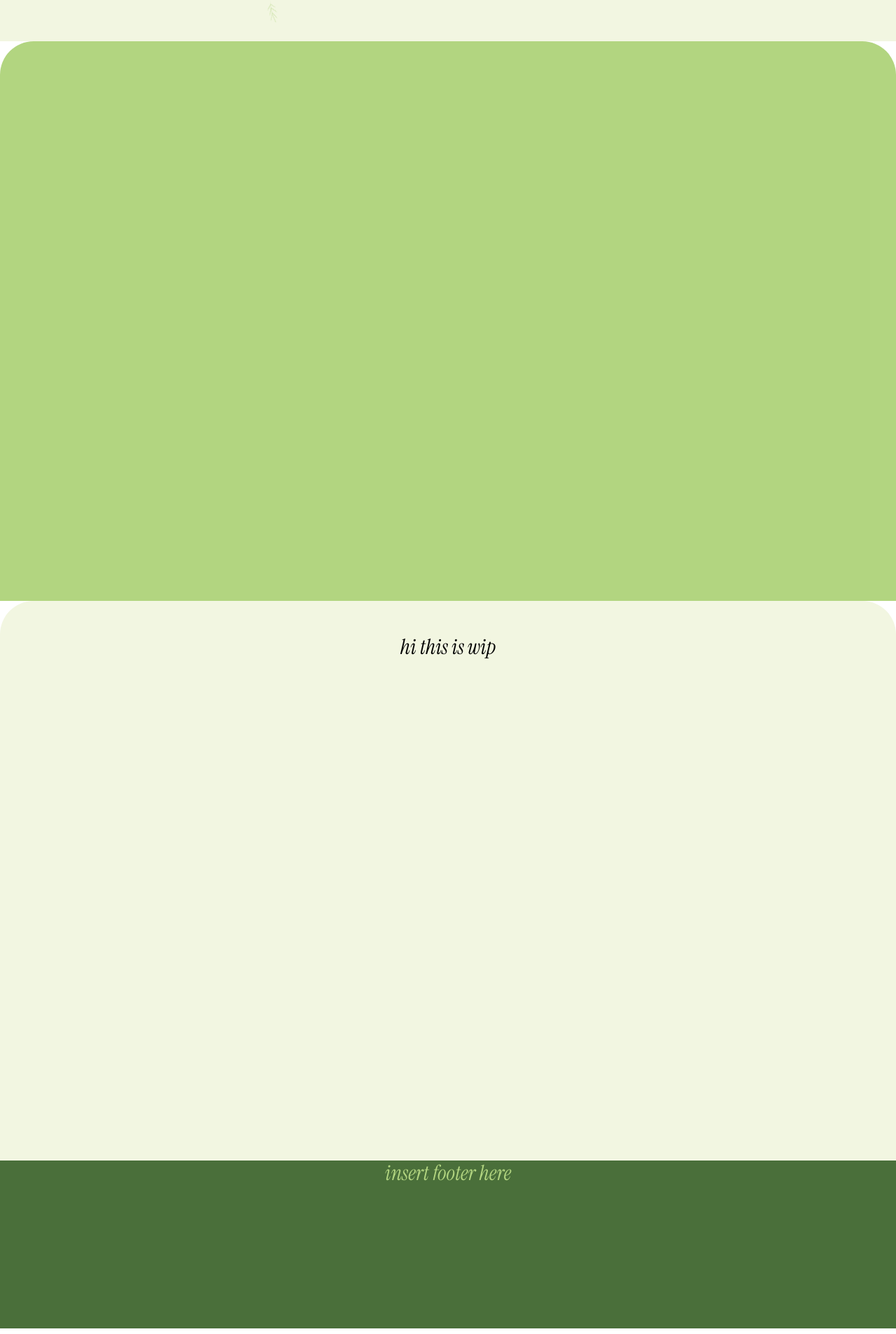
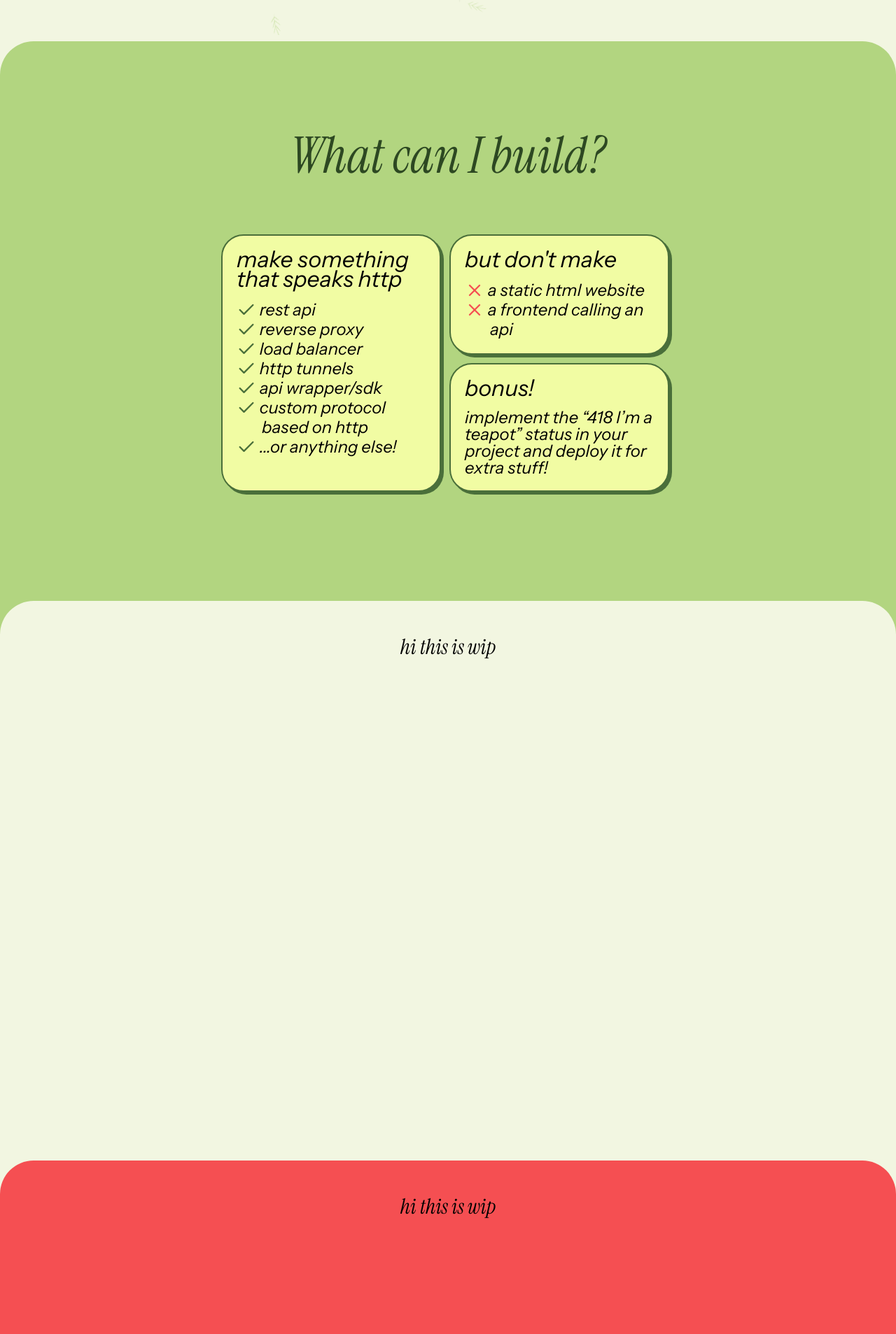
Before and after one commit to nxrmqlly/teapot, a SvelteKit app: page / in a window 1280 px wide. Shown: the part 693-2600 px from the top of the page at 70% size. Built offline with nearby package versions, Linux system fonts and the light colour scheme; a web font is replaced by a local one.

Commit message:
fix background bleed in sections

```diff
--- a/src/routes/+page.svelte
+++ b/src/routes/+page.svelte
@@ -58,7 +58,7 @@
 </script>
 
 <section
-    class="main relative top-0 flex items-center justify-center bg-tea-background z-10 w-screen h-[calc(100vh-3rem)] flex-col"
+    class="main relative top-0 flex items-center justify-center bg-tea-background z-10 w-screen h-screen flex-col"
 >
     <LeafRain />
 
@@ -88,11 +88,7 @@
     </div>
 </section>
 
-<section
-    class="info-sec bg-tea-pale-green pt-12
-    w-screen h-[calc(100vh)] sticky -top-12
-    z-20 rounded-t-[3rem] flex flex-col items-center"
->
+<section class="content-set bg-tea-pale-green">
     <h1
         class="italic teapot-stat-heading font-instrument text-7xl text-center pt-20 text-tea-dark-olive"
     >
@@ -136,15 +132,16 @@
     </div>
 </section>
 
-<section
-    class="bg-tea-background pt-12
-    w-screen h-[calc(100vh)] sticky -top-12
-    z-30 rounded-t-[3rem] flex flex-col items-center"
->
+<section class="content-set bg-tea-background">
     <div class="font-instrument text-3xl italic">hi this is wip</div>
 </section>
+
+<section class="content-set bg-tea-berry">
+    <div class="font-instrument text-3xl italic">hi this is wip</div>
+</section>
+
 <footer
-    class="h-60 bg-tea-olive flex flex-col items-center z-40 relative font-instrument text-3xl italic text-tea-pale-green"
+    class="content-set h-60! bg-tea-olive font-instrument text-3xl italic text-tea-pale-green"
 >
     insert footer here
 </footer>
@@ -165,4 +162,27 @@
     .bonus {
         grid-area: bonus;
     }
+
+    .content-set {
+        position: relative;
+        display: flex;
+        flex-direction: column;
+        align-items: center;
+        width: 100vw;
+        height: 100vh;
+        position: sticky;
+        top: 0;
+        z-index: 20;
+    }
+
+    .content-set::before {
+        content: "";
+        position: absolute;
+        top: -3rem;
+        left: 0;
+        width: 100%;
+        height: 3rem;
+        border-radius: 3rem 3rem 0 0;
+        background: inherit;
+    }
 </style>
```
